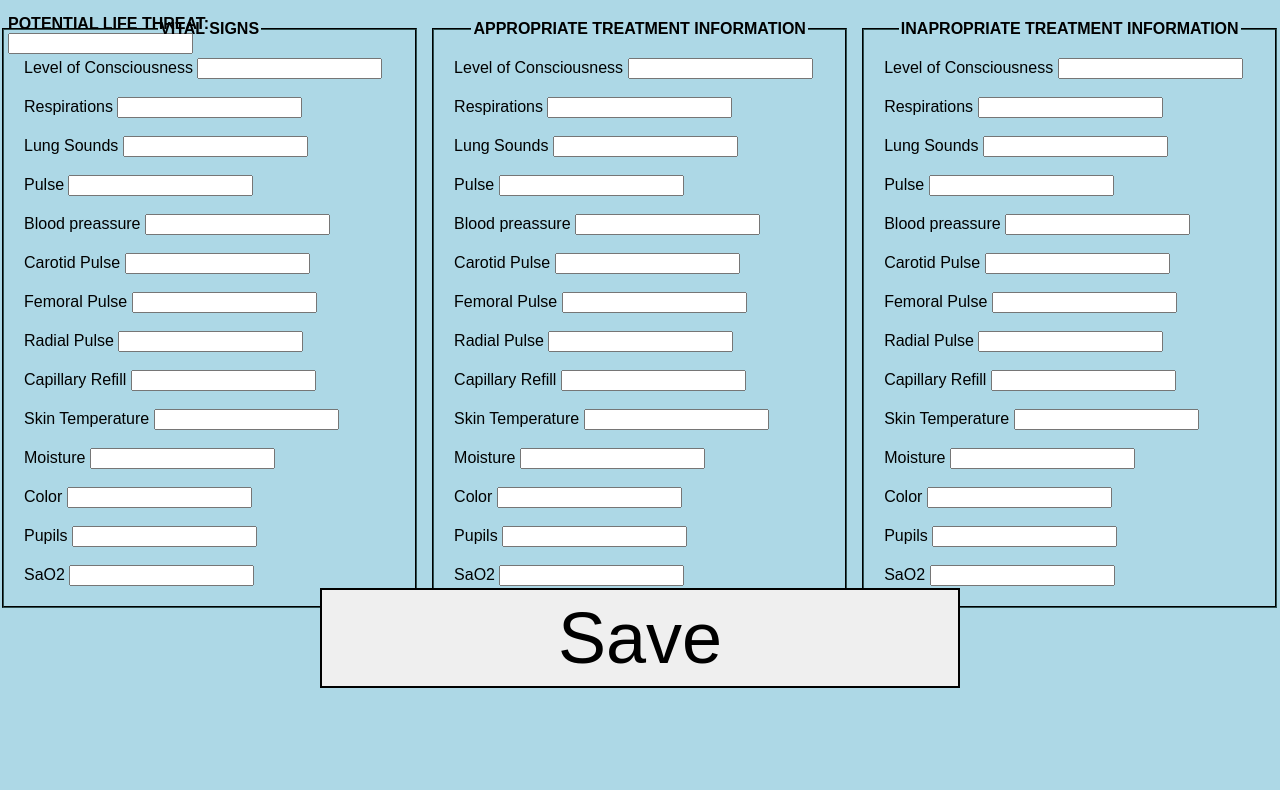
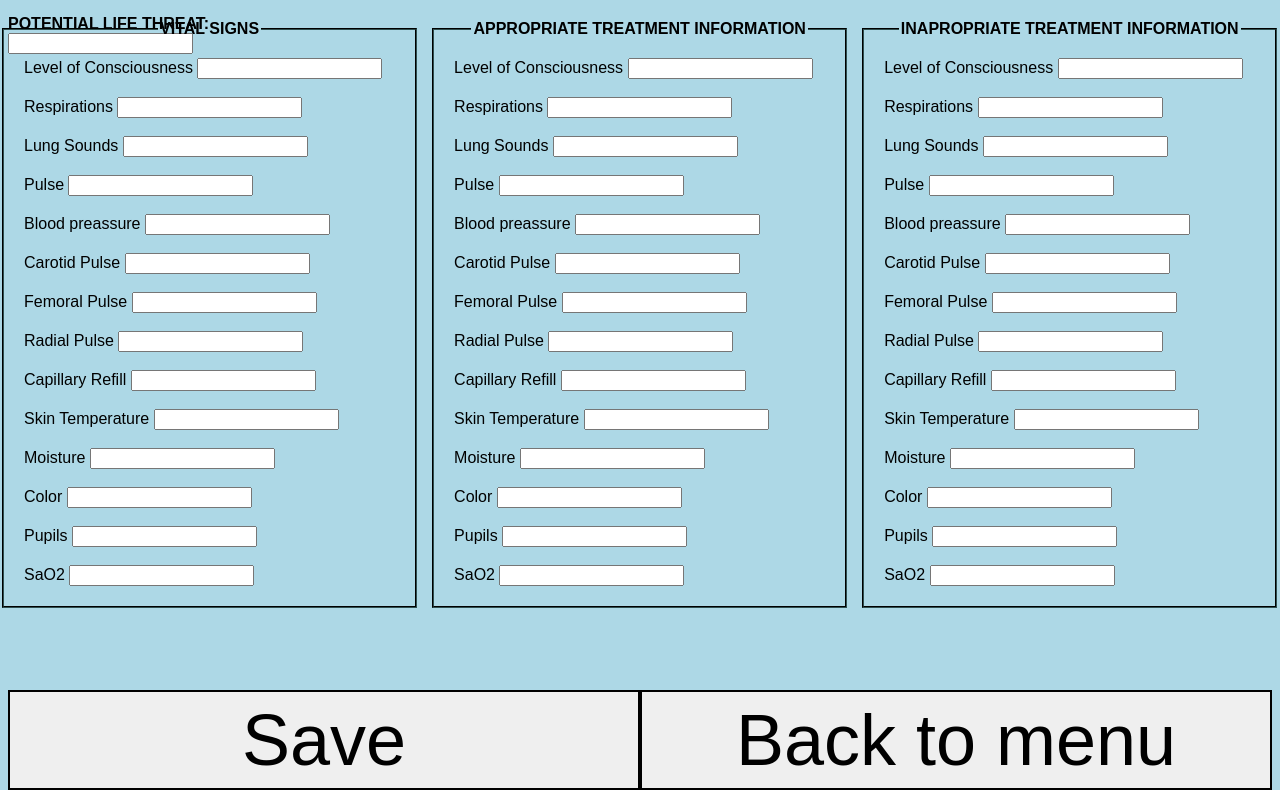
Before and after one commit to boston1998/JavaMedTestGen, a plain HTML site: page teacher.html in a window 1280 px wide. Shown: the part 508-1298 px from the top of the page. Before the commit the page ends 1196 px from the top, so only its background shows below. Drawn offline with Linux system fonts and the light colour scheme.

Commit message:
even more pretty teacher end. this time with save and menu buttons!

```diff
--- a/styles.css
+++ b/styles.css
@@ -44,15 +44,15 @@ textarea {
 	top:66%
 }
 
-#save{
-	position:absolute;
-	top:137%;
-	left:25%;
+button{
+	position:relative;
+	top:600px;
 	width:50%;
 	height:100px;
 	font-size:72px;
 	border: 2px solid black;
 	transition-duration: 0.4s;
+	float:left;
 }
 
 #caseNum{
--- a/teacher.html
+++ b/teacher.html
@@ -73,5 +73,6 @@
 		</div>
 	</form>
 	<button id = "save">Save</button>
+	<button id = "menu">Back to menu</button>
 </body>
 </html>
```
